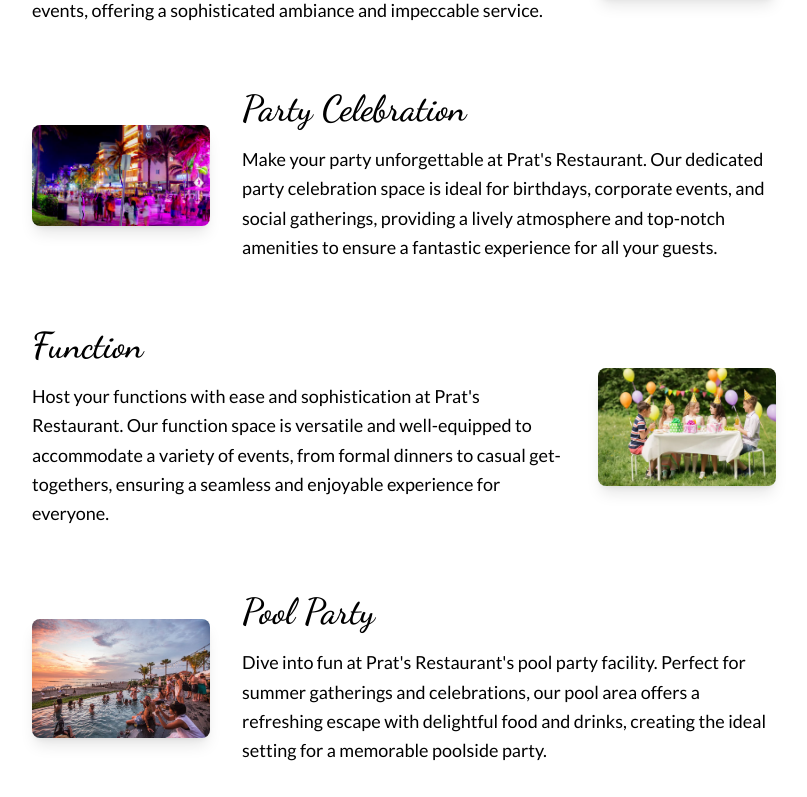
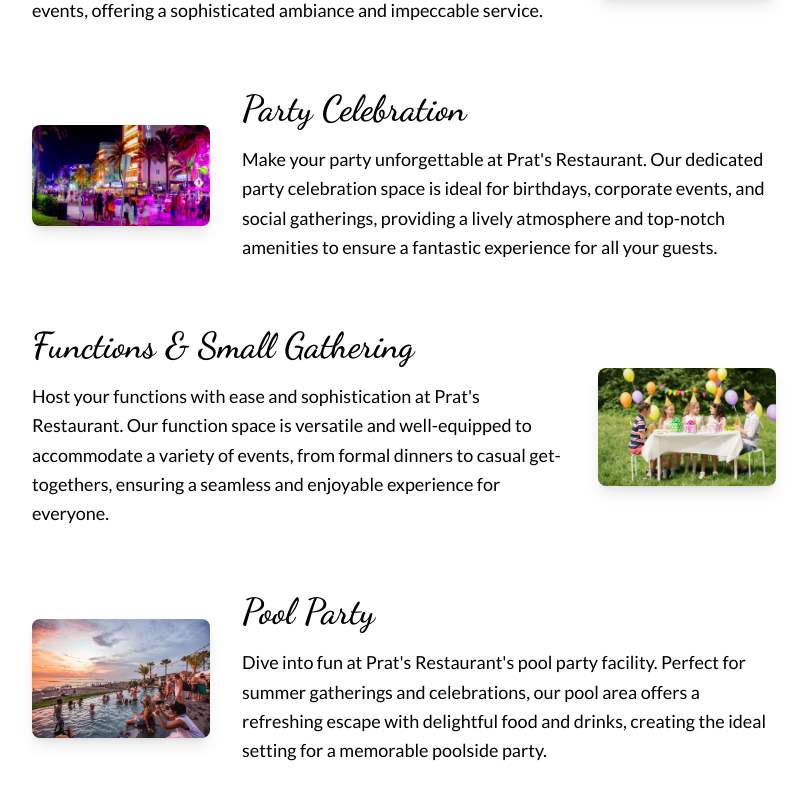
Before and after one commit to pratibhasingh47/Restro_Management_System, a React (Vite) app in the folder Frontend/: page /about in a window 1280 px wide. Shown: the part 664-1461 px from the top of the page, without its empty margins (236-1043 px from the left). Built offline with nearby package versions, Linux system fonts and the light colour scheme.

Commit message:
About_update

```diff
--- a/Frontend/src/components/About.tsx
+++ b/Frontend/src/components/About.tsx
@@ -48,7 +48,7 @@ const About: React.FC = () => {
 
                 <div className="flex flex-col md:flex-row items-center w-3/4 md:space-x-8">
                     <div className="md:w-[75%] order-2 md:order-1">
-                        <h2 className="text-4xl font-semibold mb-4" style={{ fontFamily: 'Dancing Script, Lato' }}>Function</h2>
+                        <h2 className="text-4xl font-semibold mb-4" style={{ fontFamily: 'Dancing Script, Lato' }}>Functions & Small Gathering</h2>
                         <p className="text-lg font-lato leading-relaxed">
                             Host your functions with ease and sophistication at Prat's Restaurant. Our function space is versatile and well-equipped to accommodate a variety of events, from formal dinners to casual get-togethers, ensuring a seamless and enjoyable experience for everyone.
                         </p>
```
